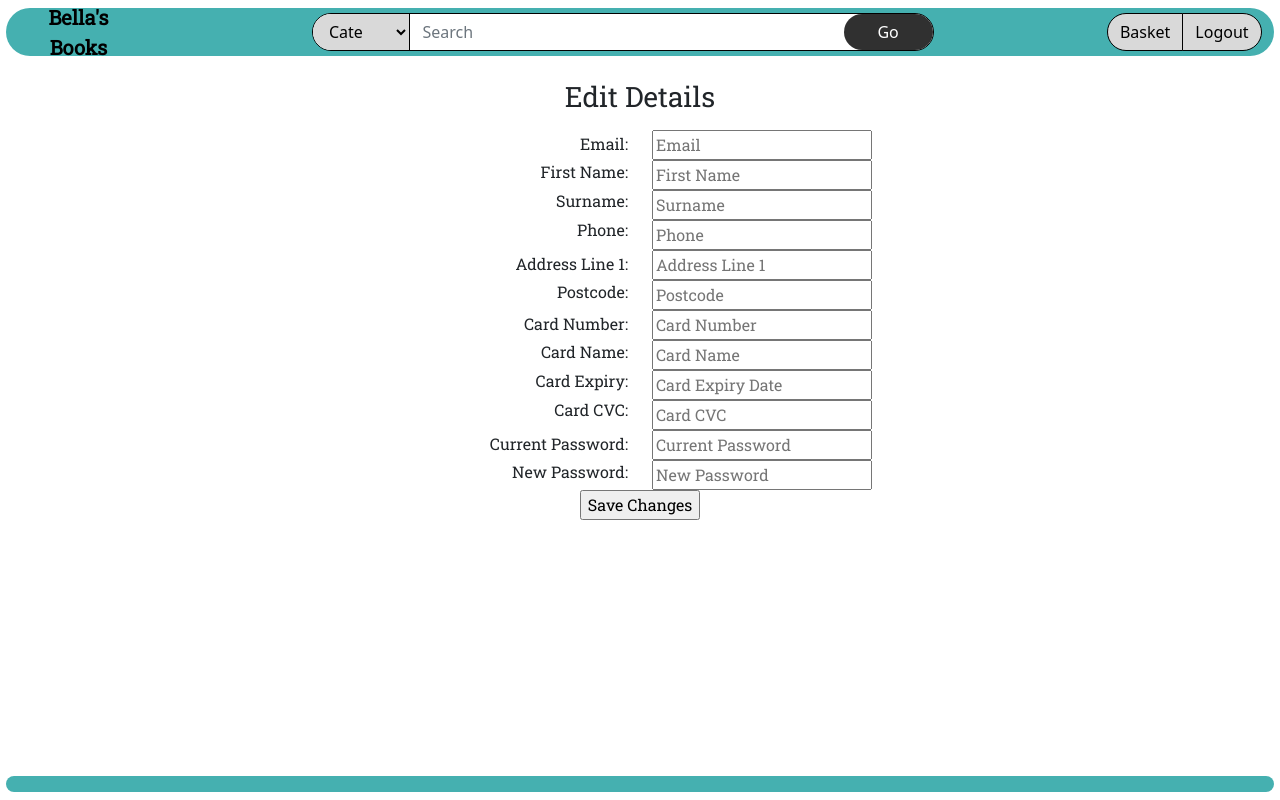
After one commit to HenryW-C/bookshop, a PHP site: the page made by accountinfo copy.php in a window 1280 px wide. The commit adds this page. Run offline with PHP 8.4, Linux system fonts and the light colour scheme; the visitor is signed in with stand-in values (Sample User, id 1); data that the repository does not hold is empty.

Commit message:
account info

```diff
--- /dev/null
+++ b/accountinfo copy.php
@@ -0,0 +1,125 @@
+<?php
+// link to connection.php to access the database
+include_once("connection.php");
+
+// starts session and ensures that user is logged in as customer, if not, they are sent to login
+session_start();
+$_SESSION['backURL']='accountinfo.php';
+if (!isset($_SESSION['Email'])) {
+  $_SESSION['Message'] = "Please login to use this service";
+  header('Location: login.php');
+  }
+?>
+
+<!DOCTYPE html>
+<html>
+<head>
+    <title>Account Details</title>
+    <!-- links to stylesheets and google fonts -->
+    <link rel="icon" type="image/x-icon" href="images/favicon.png">
+    <meta name="viewport" content="width=device-width, initial-scale=1">
+    <link href="https://cdn.jsdelivr.net/npm/bootstrap@5.2.3/dist/css/bootstrap.min.css" rel="stylesheet">
+    <link rel="stylesheet" href="stylesheet.css">
+    <link rel="stylesheet" href="https://fonts.googleapis.com/css?family=Roboto Slab">
+
+</head>
+<body>
+    <!-- top navbar -->
+    <div class="navbar_top">
+        <div class="container-fluid">
+            <!-- logo and link to homepage -->
+            <a class="logo" type="button" href="/bookshop/homepage.php">Bella's<br>Books</a>
+
+            <!-- search bar including dropdown box and search button -->
+            <?php
+                include_once ("searchbar.php");
+            ?>
+
+            <!-- buttons at end of navbar -->
+            <span>
+                <div class="float-end">
+                    <div  class="btn-group" role="group">
+                        <a type="button" href="/bookshop/basket.php" class="btn btn-primary">Basket</a>
+                        <a type="button" href="/bookshop/logout.php" class="btn btn-primary">Logout</a>
+                    </div>
+                </div>
+            </span>
+        </div>
+    </div>
+
+    <!-- body of website -->
+    <div class="main">
+        <div class="text-center">
+            <h3> Edit Details </h3>
+            <p style="color:red;">
+                <?php
+                    if (isset($_SESSION['Message'])){
+                        echo($_SESSION['Message']);
+                        unset($_SESSION['Message']);
+                    }
+                ?>
+            </p>
+            <form action="accountinfoprocess.php" method="post">
+                <div class="container">
+                    <div class="row">
+                        <div class="col-sm text-end" style="line-height: 1.8em">
+                            Email:<br>
+                            First Name:<br>
+                            Surname:<br>
+                            Phone:<br>
+                        </div>
+                        <div class="col-sm text-start">
+                            <input type="email" name="email" placeholder="Email" required><br>
+                            <input type="text" name="forename" placeholder="First Name" required><br>
+                            <input type="text" name="surname" placeholder="Surname" required><br>
+                            <input type="tel" name="phone" placeholder="Phone" required><br>
+                        </div>
+                    </div>
+                    <div class="row">
+                        <div class="col-sm text-end" style="line-height: 1.8em">
+                            Address Line 1:<br>
+                            Postcode:<br>
+                        </div>
+                        <div class="col-sm text-start">
+                            <input type="text" name="address" placeholder="Address Line 1" required><br>
+                            <input type="text" name="postcode" placeholder="Postcode" required><br>
+                        </div>
+                    </div>
+                    <div class="row">
+                        <div class="col-sm text-end" style="line-height: 1.8em">
+                            Card Number:<br>
+                            Card Name:<br>
+                            Card Expiry:<br>
+                            Card CVC:<br>
+                        </div>
+                        <div class="col-sm text-start">
+                            <input type="text" name="cardno" placeholder="Card Number" required><br>
+                            <input type="text" name="cardname" placeholder="Card Name" required><br>
+                            <input type="text" name="cardexpiry" placeholder="Card Expiry Date" required><br>
+                            <input type="password" name="cardcvc" placeholder="Card CVC" required><br>
+                        </div>
+                    </div>
+                    <div class="row">
+                        <div class="col-sm text-end" style="line-height: 1.8em">
+                            Current Password:<br>
+                            New Password:<br>
+                        </div>
+                        <div class="col-sm text-start">
+                            <input type="password" name="currentpass" placeholder="Current Password" required><br>
+                            <input type="password" name="newpass" placeholder="New Password" required><br>
+                        </div>
+                    </div>
+                            <input type="submit" value="Save Changes">
+                        </div>
+                    </div>
+                <div>
+            </form>
+        </div>
+    </div>
+
+    <!-- bottom navbar -->
+    <div class="navbar_bottom">
+        <a> </a>
+    </div>
+</body>
+</html>
--- a/admin_account.php
+++ b/admin_account.php
@@ -56,7 +56,7 @@ if (!isset($_SESSION['Email'])) {
         <div class="container-fluid mt-5">
             <div class="row">
                 <div class="col-md-12">
-                    <a type="button" class="btn btn-primary top-btn">Account Information</a>
+                    <a type="button" href="/bookshop/accountinfo.php" class="btn btn-primary top-btn">Account Information</a>
                 </div>
                 <div class="col-md-4">
                     <?php
--- a/customer_account.php
+++ b/customer_account.php
@@ -56,7 +56,7 @@ if (!isset($_SESSION['Email'])) {
         <div class="container-fluid mt-5">
             <div class="row">
                 <div class="col-md-12">
-                    <a type="button" class="btn btn-primary top-btn">Account Information</a>
+                    <a type="button" href="/bookshop/accountinfo.php" class="btn btn-primary top-btn">Account Information</a>
                 </div>
                 <div class="col-md-6">
                     <?php
```
Also changed, not shown: accountinfo.php (added, +113 -0 lines).
